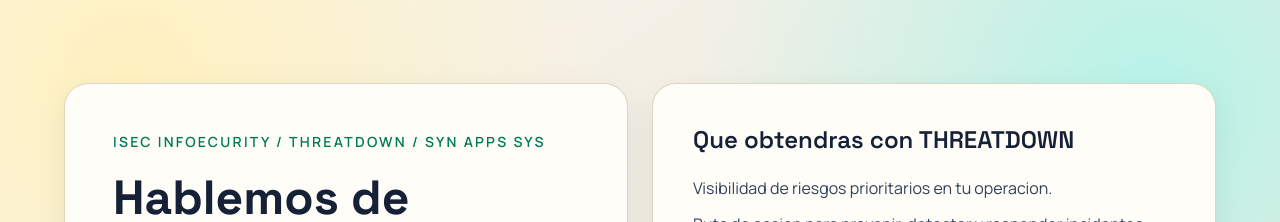
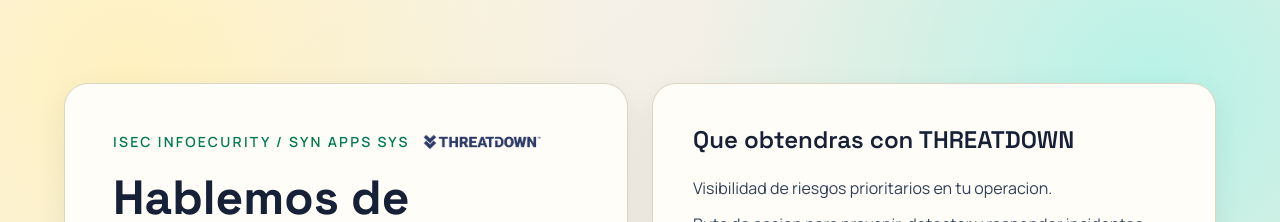
Before and after one commit to B10sp4rt4n/iSEC, a Next.js app: page / in a window 1280 px wide. Shown: the top 222 px of the page. Built offline with nearby package versions, Linux system fonts and the light colour scheme.

Commit message:
feat: agrega logo ThreatDown en títulos de página principal y sorteo

```diff
--- a/src/app/page.tsx
+++ b/src/app/page.tsx
@@ -1,4 +1,5 @@
 import Link from "next/link";
+import Image from "next/image";
 
 export default function Home() {
   return (
@@ -6,9 +7,18 @@
       <section className="mx-auto flex min-h-[86vh] w-full max-w-6xl items-center">
         <div className="grid w-full gap-6 md:grid-cols-2">
           <article className="card rounded-3xl p-8 md:p-12">
-            <p className="mb-4 text-sm font-semibold uppercase tracking-[0.16em] text-emerald-700">
-              ISEC INFOECURITY / THREATDOWN / SYN APPS SYS
-            </p>
+            <div className="mb-4 flex items-center gap-3">
+              <p className="text-sm font-semibold uppercase tracking-[0.16em] text-emerald-700">
+                ISEC INFOECURITY / SYN APPS SYS
+              </p>
+              <Image
+                src="/logos/threatdown-logo.png"
+                alt="ThreatDown logo"
+                width={120}
+                height={32}
+                className="object-contain"
+              />
+            </div>
             <h1 className="title-font mb-4 text-4xl leading-tight font-bold md:text-5xl">
               Hablemos de ciberseguridad aplicada para proteger y acelerar tu operacion
             </h1>
--- a/src/app/sorteo/page.tsx
+++ b/src/app/sorteo/page.tsx
@@ -1,6 +1,7 @@
 "use client";
 
 import { useEffect, useMemo, useState } from "react";
+import Image from "next/image";
 
 type Winner = {
   prize_position: number;
@@ -80,9 +81,18 @@
     <main className="mesh-bg min-h-screen p-6 md:p-12">
       <section className="mx-auto w-full max-w-5xl">
         <article className="card rounded-3xl p-8 md:p-12">
-          <p className="mb-3 text-sm font-semibold uppercase tracking-[0.16em] text-emerald-700">
-            ISEC INFOECURITY / THREATDOWN
-          </p>
+          <div className="mb-3 flex items-center gap-3">
+            <p className="text-sm font-semibold uppercase tracking-[0.16em] text-emerald-700">
+              ISEC INFOECURITY
+            </p>
+            <Image
+              src="/logos/threatdown-logo.png"
+              alt="ThreatDown logo"
+              width={120}
+              height={32}
+              className="object-contain"
+            />
+          </div>
           <h1 className="title-font mb-4 text-4xl font-bold text-[#162036] md:text-5xl">
             Sorteo de cierre del evento
           </h1>
```
Also changed, not shown: public/logos/threatdown-logo.png (added).
